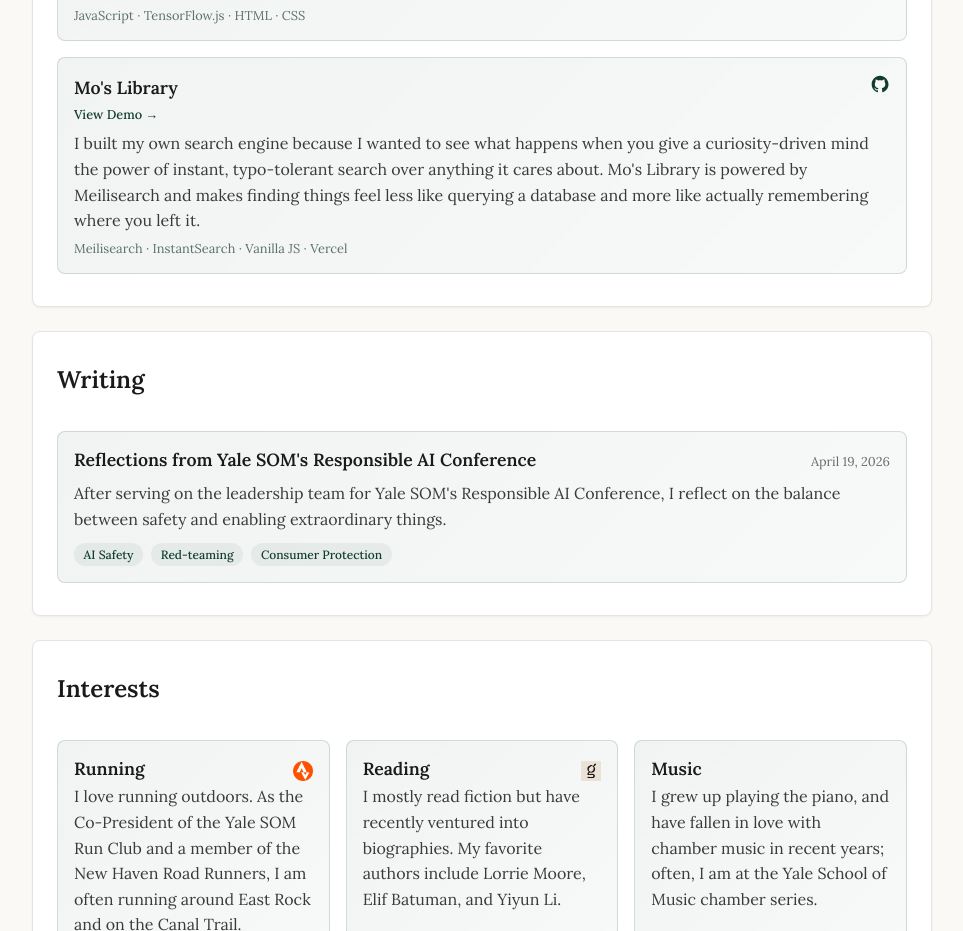
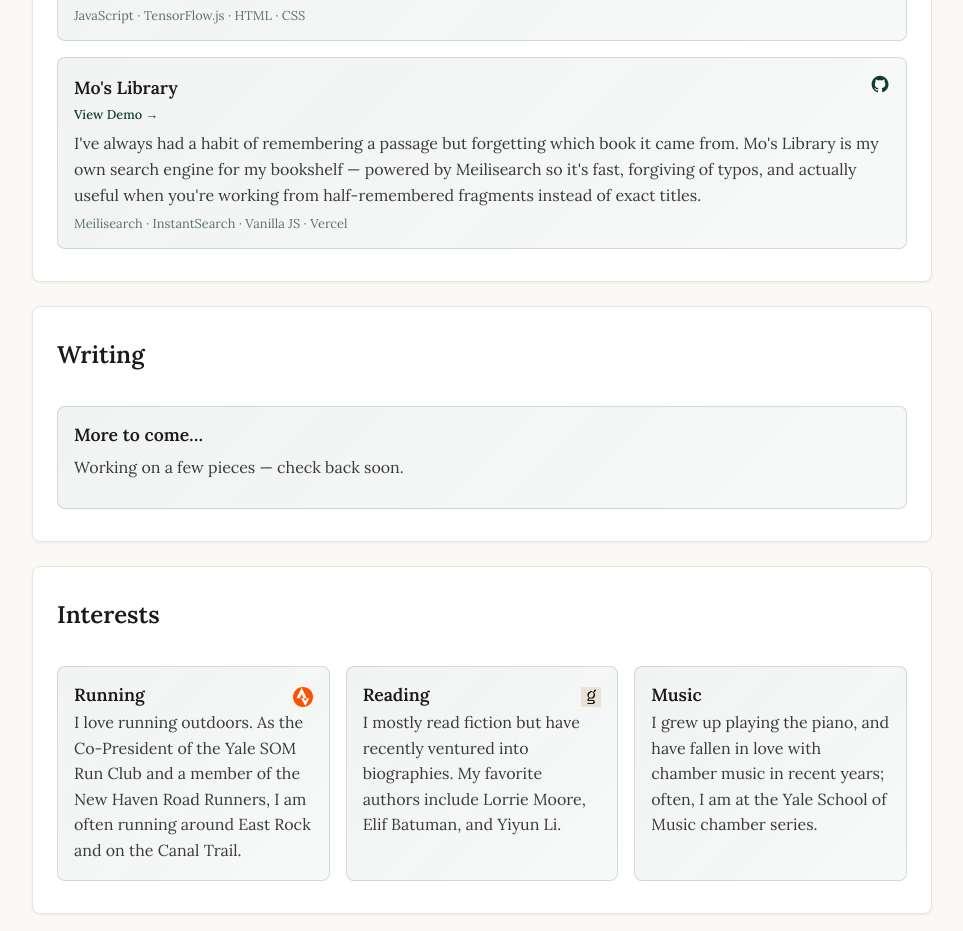
Before and after one commit to monliu99/mos-personal-website, a Vue app: page / in a window 1280 px wide. Shown: the part 1020-1951 px from the top of the page, without its empty margins (158-1121 px from the left). Built offline with nearby package versions, Linux system fonts and the light colour scheme.

Commit message:
Updated projects & writing sections

```diff
--- a/src/components/Projects.vue
+++ b/src/components/Projects.vue
@@ -90,7 +90,7 @@ const projects: Project[] = [
     slug: 'mos-library',
     name: "Mo's Library",
     description:
-      "I built my own search engine because I wanted to see what happens when you give a curiosity-driven mind the power of instant, typo-tolerant search over anything it cares about. Mo's Library is powered by Meilisearch and makes finding things feel less like querying a database and more like actually remembering where you left it.",
+      "I've always had a habit of remembering a passage but forgetting which book it came from. Mo's Library is my own search engine for my bookshelf — powered by Meilisearch so it's fast, forgiving of typos, and actually useful when you're working from half-remembered fragments instead of exact titles.",
     githubUrl: 'https://github.com/monliu99/mos-library',
     liveUrl: 'https://mos-library.vercel.app/',
     tech: 'Meilisearch · InstantSearch · Vanilla JS · Vercel',
--- a/src/components/Writing.vue
+++ b/src/components/Writing.vue
@@ -48,12 +48,9 @@ interface WritingPiece {
 
 const writing: WritingPiece[] = [
   {
-    title: "Reflections from Yale SOM's Responsible AI Conference",
-    description:
-      'After serving on the leadership team for Yale SOM\'s Responsible AI Conference, I reflect on the balance between safety and enabling extraordinary things.',
-    date: 'April 19, 2026',
-    routeName: 'article-responsible-ai-conference',
-    topics: ['AI Safety', 'Red-teaming', 'Consumer Protection'],
+    title: 'More to come…',
+    description: 'Working on a few pieces — check back soon.',
+    date: '',
   },
 ]
 </script>
--- a/src/router/index.ts
+++ b/src/router/index.ts
@@ -1,19 +1,11 @@
 import { createRouter, createWebHistory } from 'vue-router'
 import type { RouteRecordRaw } from 'vue-router'
-
-// Lazy load article views
-const ResponsibleAIConference = () => import('../views/ResponsibleAIConference.vue')
 
 const routes: RouteRecordRaw[] = [
   {
     path: '/',
     name: 'home',
     component: () => import('../Home.vue'),
-  },
-  {
-    path: '/writing/responsible-ai-conference',
-    name: 'article-responsible-ai-conference',
-    component: ResponsibleAIConference,
   },
 ]
 
```
